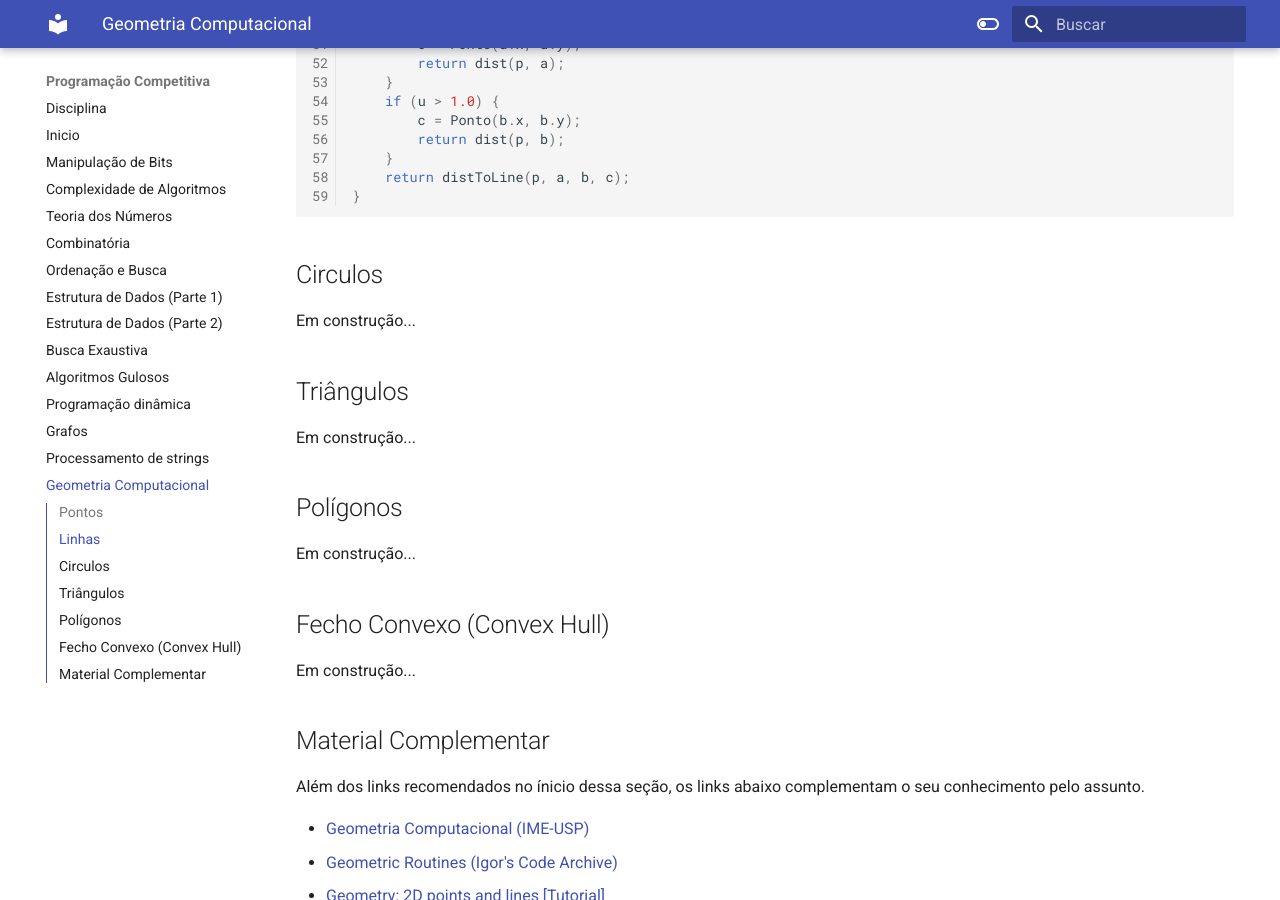
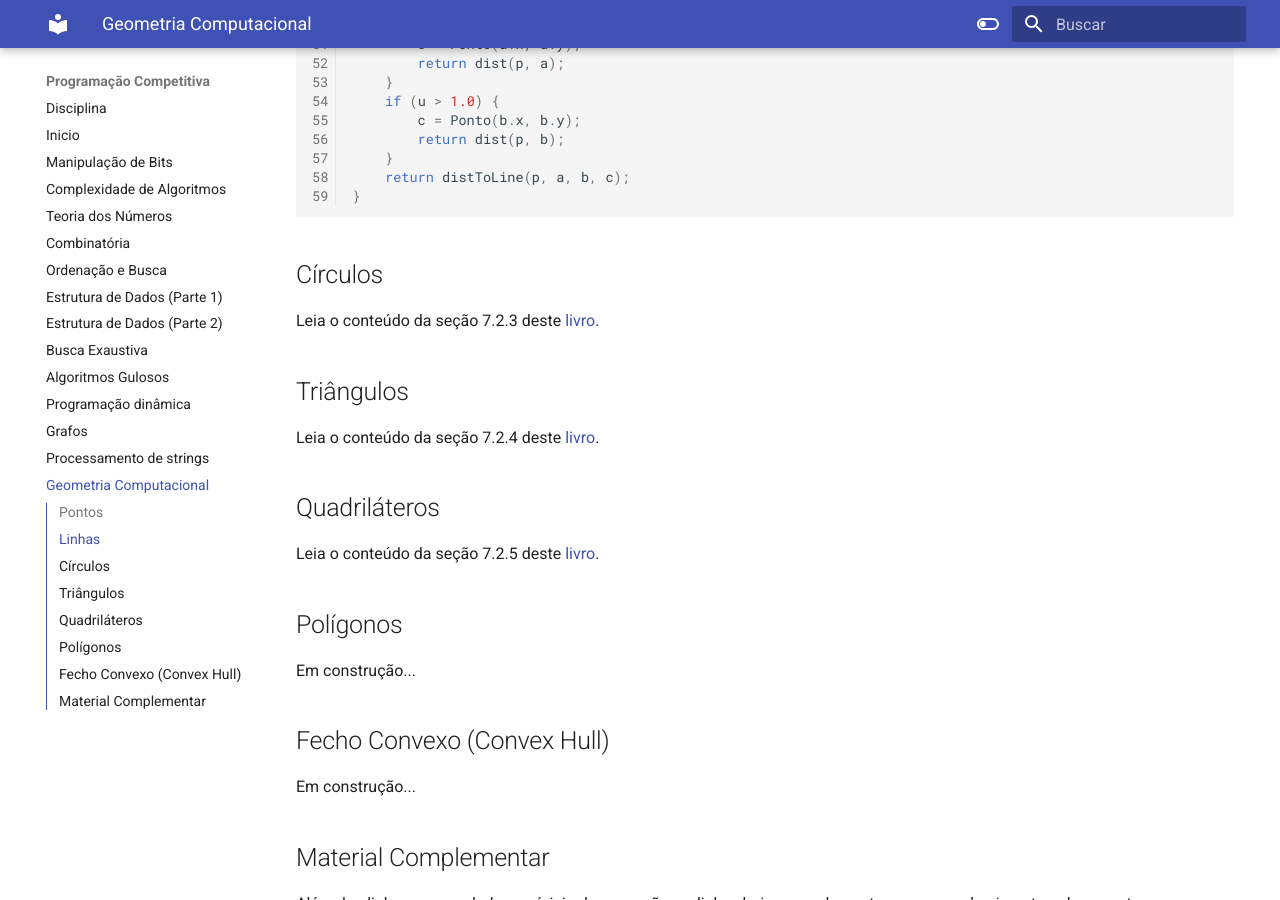
Before and after one commit to oberlan/mkdocs-pc, an MkDocs documentation site: the page built from docs/gc.md, in a window 1280 px wide and 900 px high, scrolled down 3836 px. Built offline with MkDocs 1.6.1 and Material for MkDocs 9.7.7, drawn with Linux system fonts in a browser that asks for light colours.

Commit message:
GC: Círculos, Triângulos e Quadriláteros

````diff
--- a/docs/gc.md
+++ b/docs/gc.md
@@ -192,13 +192,17 @@ double distToLineSegment(const Ponto &p, onst  Ponto &a, const  Ponto &b, Ponto
 }
 ```
 
-## Circulos
+## Círculos
 
-Em construção...
+Leia o conteúdo da seção 7.2.3 deste [livro](https://usaco.guide/CP2.pdf#page=197).
 
 ## Triângulos
 
-Em construção...
+Leia o conteúdo da seção 7.2.4 deste [livro](https://usaco.guide/CP2.pdf#page=199).
+
+## Quadriláteros
+
+Leia o conteúdo da seção 7.2.5 deste [livro](https://usaco.guide/CP2.pdf#page=201).
 
 ## Polígonos
 
````
